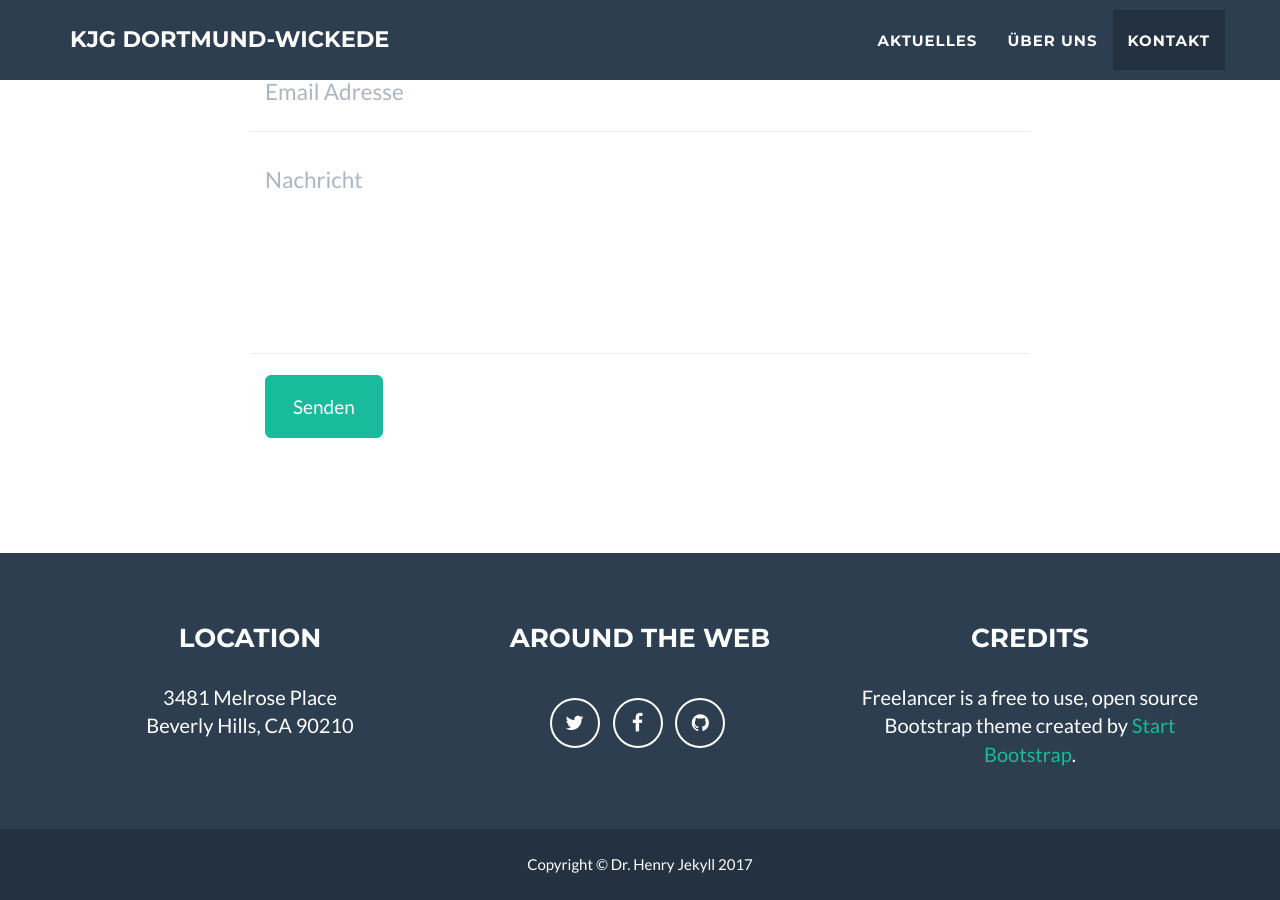
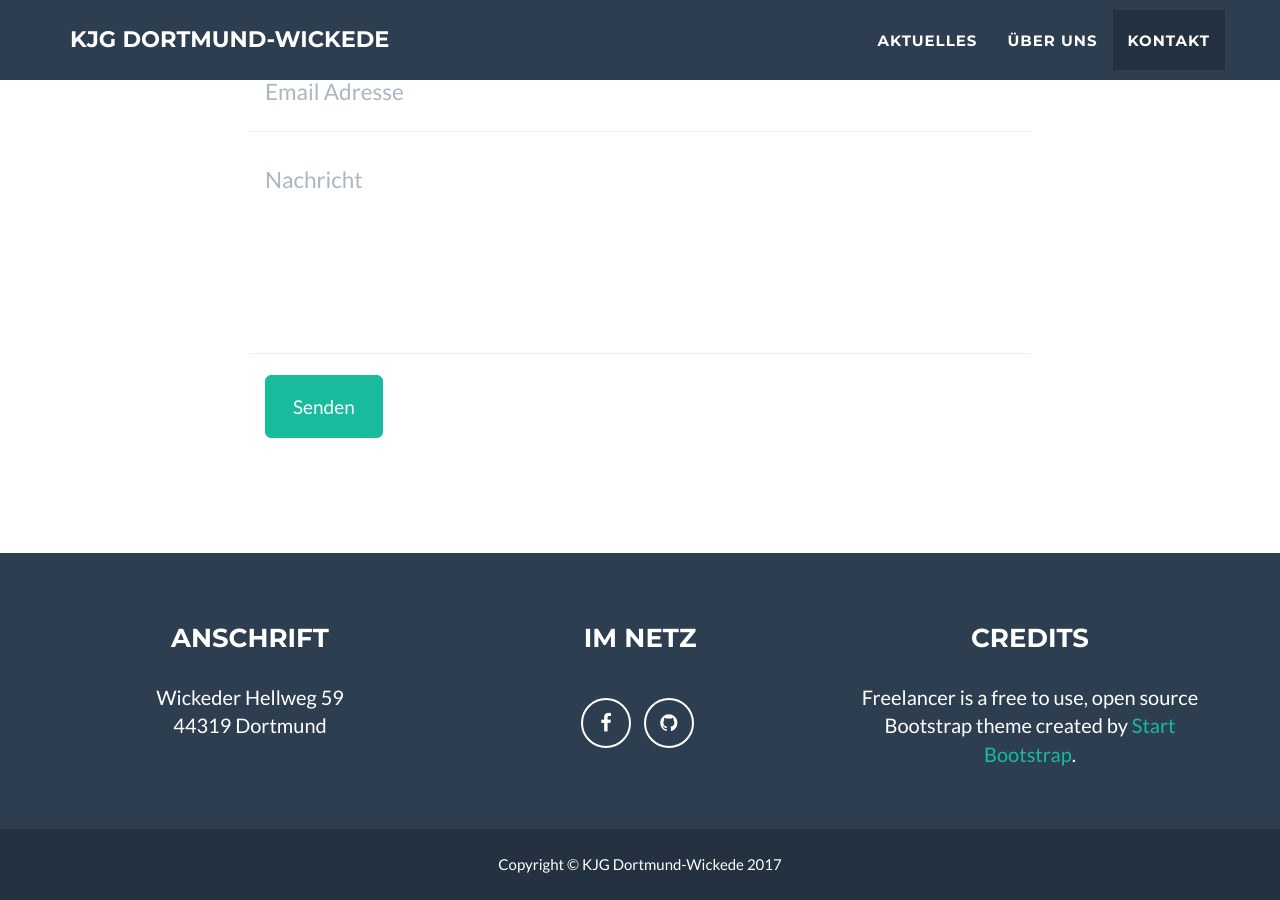
Before and after one commit to jeromelachaud/freelancer-theme, a Jekyll site: the page built from index.html, in a window 1280 px wide and 900 px high, scrolled down 2260 px. Built offline with Jekyll 4.4.1, drawn with Linux system fonts in a browser that asks for light colours.

Commit message:
Anschrift und Links angepasst

```diff
--- a/_config.yml
+++ b/_config.yml
@@ -36,25 +36,23 @@ color:
 
 # Footer settings
 footer:
-  copyright: Dr. Henry Jekyll
-  location: Location
-  social: Around the Web
+  copyright: KJG Dortmund-Wickede
+  location: Anschrift
+  social: Im Netz
   credits: Credits
 
 # Social networks usernames (many more available: google-plus, flickr, dribbble,
 # pinterest, instagram, tumblr, linkedin, etc.)
 social:
-  - title: twitter
-    url: http://twitter.com/jekyllrb
   - title: facebook
-    url:
+    url: https://de-de.facebook.com/KJG-Dortmund-Wickede-535434733211557/
   - title: github
-    url: http://github.com/jekyll
+    url: https://github.com/kjg-dortmund-wickede
 
 # Postal address (add as many lines as necessary)
 address:
-  - line: 3481 Melrose Place
-  - line: Beverly Hills, CA 90210
+  - line: Wickeder Hellweg 59
+  - line: 44319 Dortmund
 
 # Credits content
 credits: 'Freelancer is a free to use, open source Bootstrap theme
```
